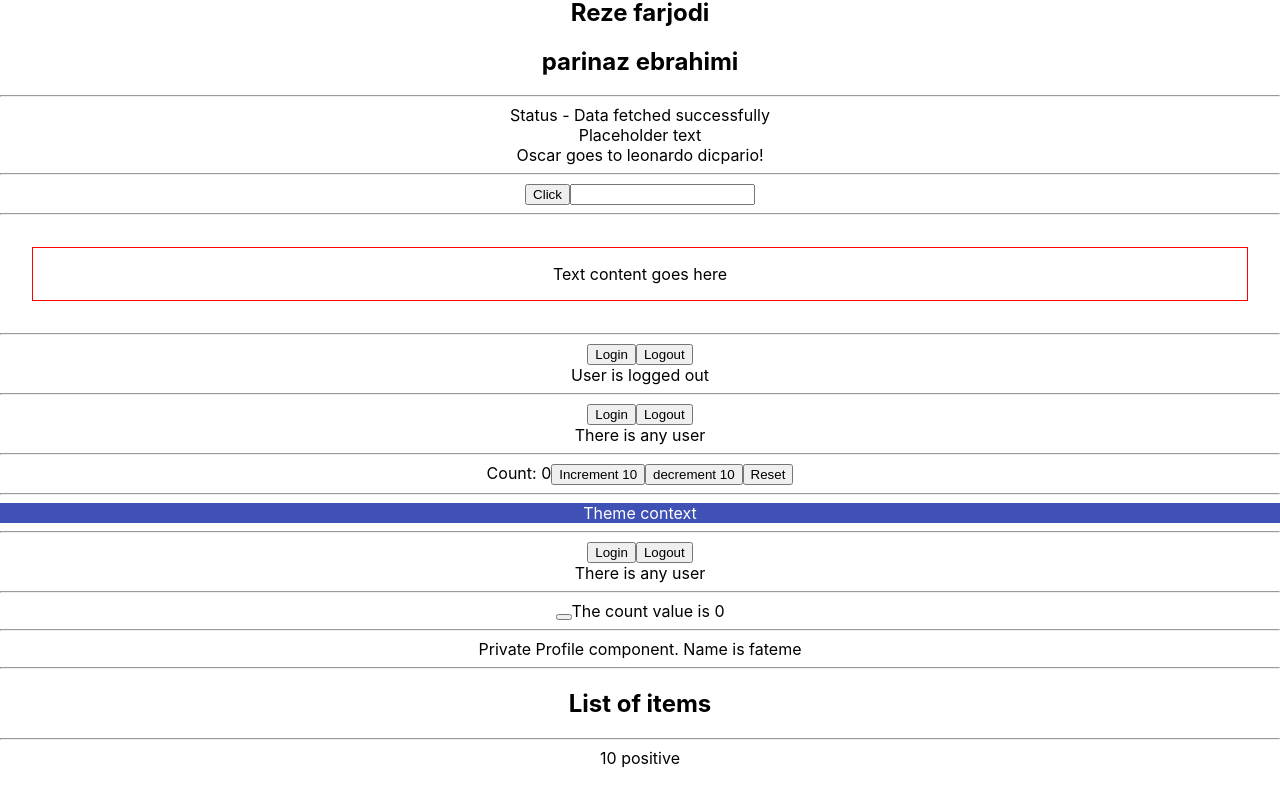
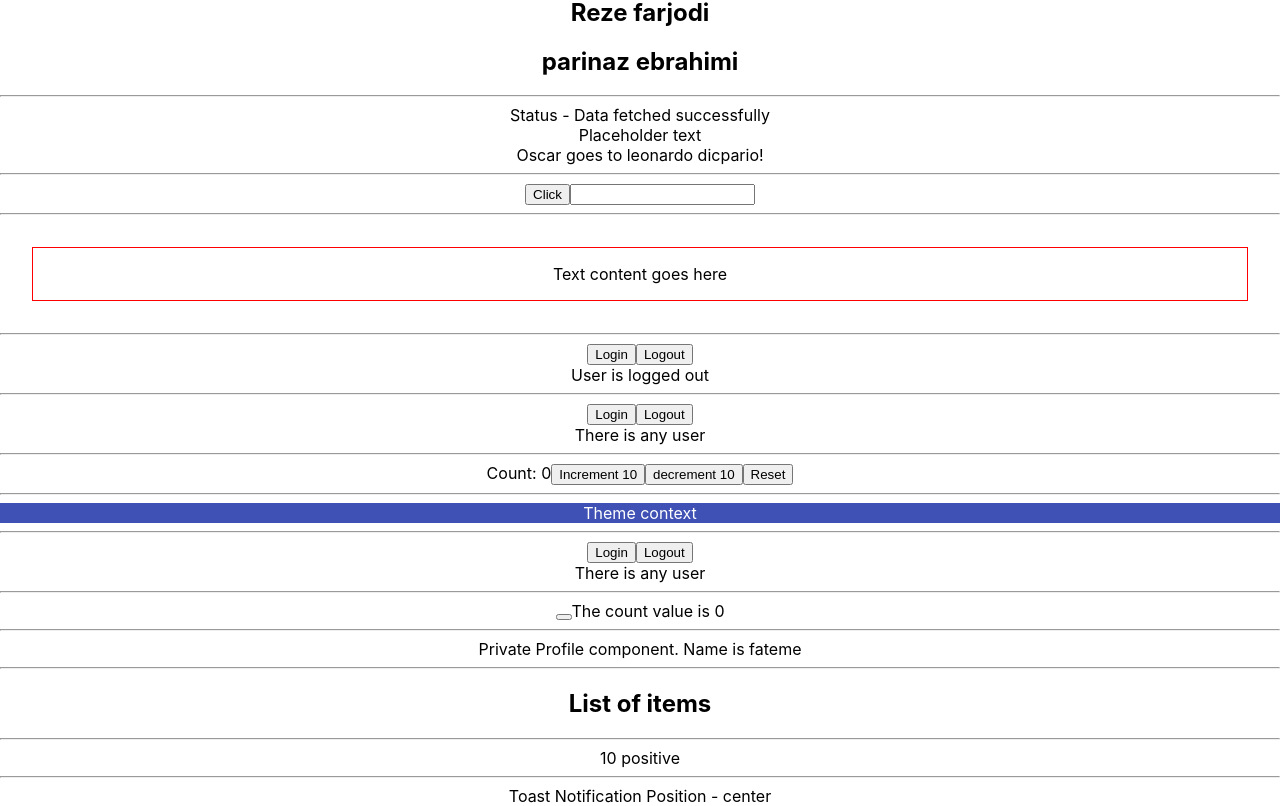
Before and after one commit to fatemeRasolzade/react-typescript-demo, a React (Create React App) app: page / in a window 1280 px wide. Shown: the part 160-966 px from the top of the page. Before the commit the page ends 928 px from the top, so only its background shows below. Built offline with nearby package versions, Linux system fonts and the light colour scheme.

Commit message:
learning template literals and exclude

```diff
--- a/src/App.tsx
+++ b/src/App.tsx
@@ -19,6 +19,7 @@ import Counter from "./components/state/Counter";
 import LoggedIn from "./components/state/LoggedIn";
 import User from "./components/state/User";
 import Status from "./components/Status";
+import Toast from "./components/templateliterals/Toast";
 
 function App() {
   const personName = {
@@ -87,6 +88,8 @@ function App() {
       />
       <hr />
       <RandomNumber value={10} isPositive />
+      <hr />
+      <Toast position="center" />
     </div>
   );
 }
--- /dev/null
+++ b/src/components/templateliterals/Toast.tsx
@@ -0,0 +1,14 @@
+type HorizontalPosition = "left" | "center" | "right";
+type VerticalPosition = "top" | "center" | "bottom";
+
+type ToastProps = {
+  position:
+    | Exclude<`${HorizontalPosition}-${VerticalPosition}`, "center-center">
+    | "center";
+};
+
+const Toast = ({ position }: ToastProps) => {
+  return <div>Toast Notification Position - {position}</div>;
+};
+
+export default Toast;
```
